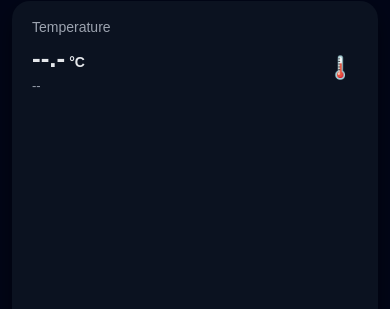
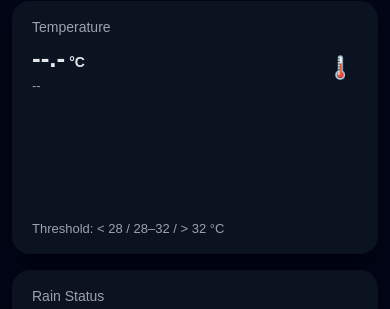
Before and after one commit to groupseven742103/groupseven742103.github.io, a plain HTML site: page index.html in a window 390 px wide. Shown: the part 73-382 px from the top of the page. Drawn offline with nearby package versions, Linux system fonts and the light colour scheme; a script that the page names is missing.

Commit message:
index.html

```diff
--- a/index.html
+++ b/index.html
@@ -271,7 +271,7 @@
 
   .card {
     margin-bottom: 16px;
-    min-height: 70vh;        /* was ~100vh, now smaller */
+    min-height: 30vh;        /* was ~100vh, now smaller */
     scroll-snap-align: start;
   }
 
```
